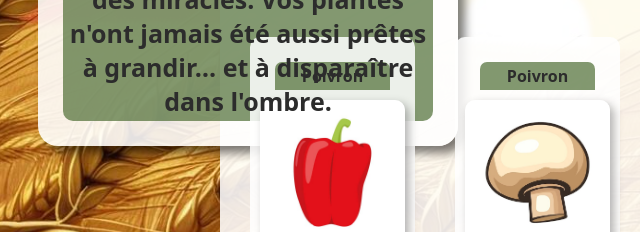
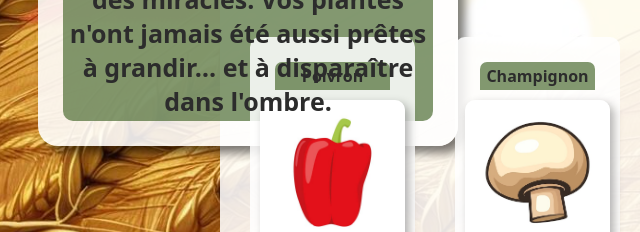
Before and after one commit to LysDeaD/Ferme-O-Neil-Bot, a website: page public/index.html in a window 1280 px wide. Shown: the part 1883-2115 px from the top of the page, 0-640 px from the left. Drawn offline with Linux system fonts and the light colour scheme.

Commit message:
Ajout des champignons

```diff
--- a/public/index.html
+++ b/public/index.html
@@ -125,7 +125,7 @@
           </div>
 
           <div class="image-item">
-            <p>Poivron</p>
+            <p>Champignon</p>
             <img src="CSS/img/champignon.jpg" alt="poivron">
             <input type="number" id="champignon" min="0" value="0" data-prix="7" oninput="calculerTotal()">
           </div>
```
